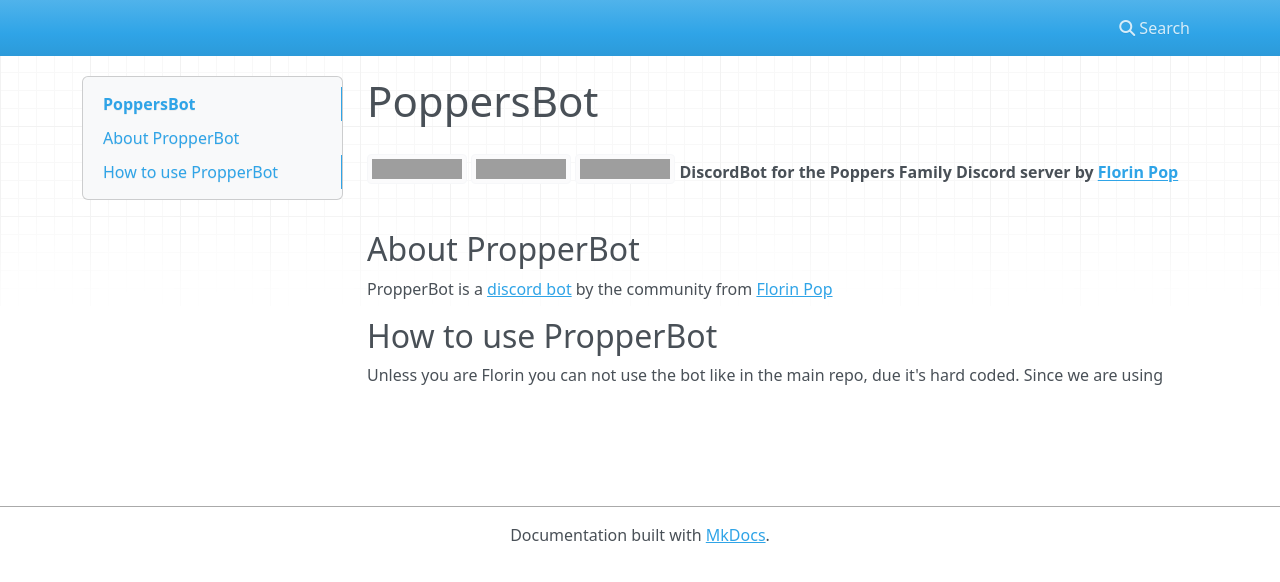
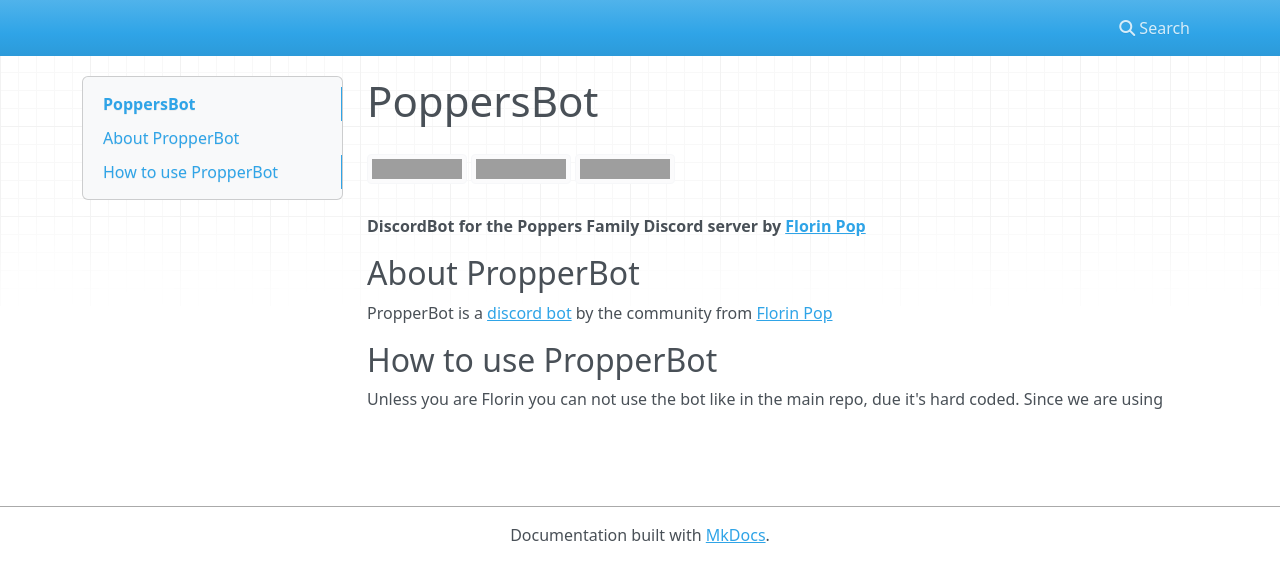
Before and after one commit to johanneslosch/PopperBot, an MkDocs documentation site: the page built from docs/index.md, in a window 1280 px wide. Shown: the top 582 px of the page. Built offline with MkDocs 1.6.1, drawn with Linux system fonts in a browser that asks for light colours; nearby versions of some CDN libraries; grey boxes are pictures that could not be loaded.

Commit message:
fixed formatting

```diff
--- a/docs/index.md
+++ b/docs/index.md
@@ -1,5 +1,5 @@
 # PoppersBot
-![GitHub issues](https://img.shields.io/github/issues/jodylecompte/PopperBot) ![GitHub pull requests](https://img.shields.io/github/issues-pr/jodylecompte/PopperBot) ![GitHub](https://img.shields.io/github/license/jodylecompte/PopperBot)
+![GitHub issues](https://img.shields.io/github/issues/jodylecompte/PopperBot) ![GitHub pull requests](https://img.shields.io/github/issues-pr/jodylecompte/PopperBot) ![GitHub](https://img.shields.io/github/license/jodylecompte/PopperBot)<br>
 <strong>DiscordBot for the Poppers Family Discord server by <a href="https://www.florin-pop.com/">Florin Pop</a></strong>
 
 ## About PropperBot
```
